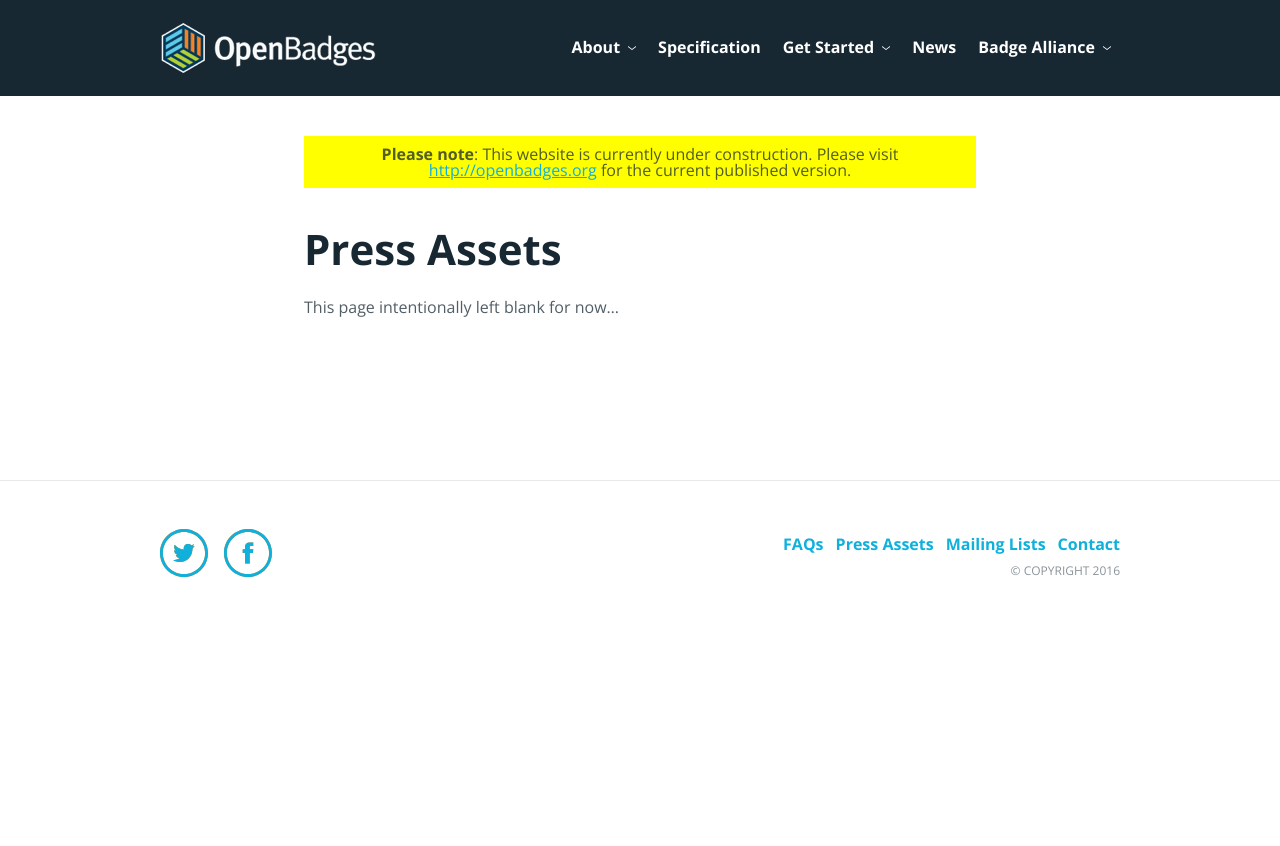
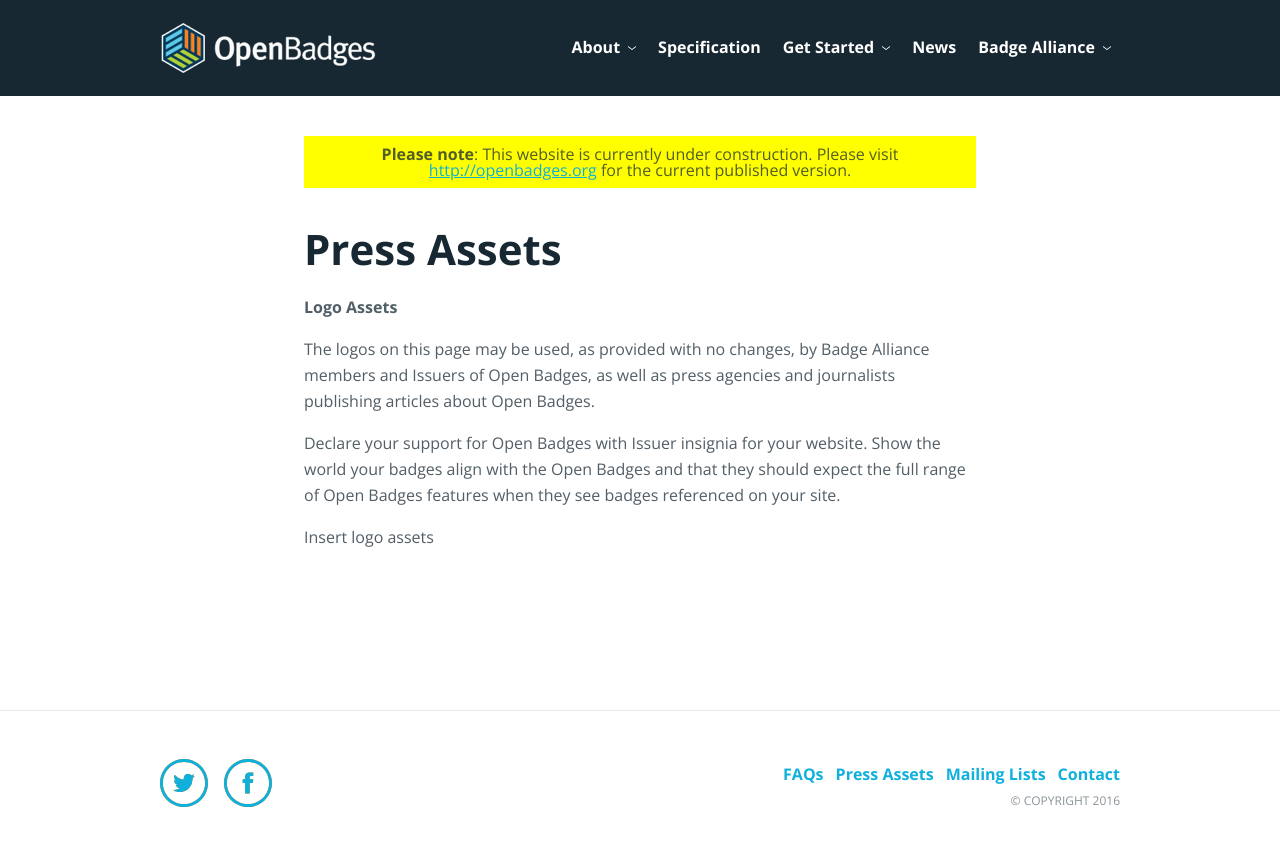
Before and after one commit to mozilla/openbadges.org-static, a Jekyll site: the page built from press-assets/index.md, in a window 1280 px wide. Shown: the top 846 px of the page. Built offline with Jekyll 4.4.1, drawn with Linux system fonts in a browser that asks for light colours.

Commit message:
Press Assets
Added heading
Added text
Added note to include images

```diff
--- a/press-assets/index.md
+++ b/press-assets/index.md
@@ -3,5 +3,10 @@
 title: Press Assets
 permalink: /press-assets/
 ---
+**Logo Assets**
 
-This page intentionally left blank for now...
+The logos on this page may be used, as provided with no changes, by Badge Alliance members and Issuers of Open Badges, as well as press agencies and journalists publishing articles about Open Badges.
+
+Declare your support for Open Badges with Issuer insignia for your website. Show the world your badges align with the Open Badges and that they should expect the full range of Open Badges features when they see badges referenced on your site.
+
+Insert logo assets
```
